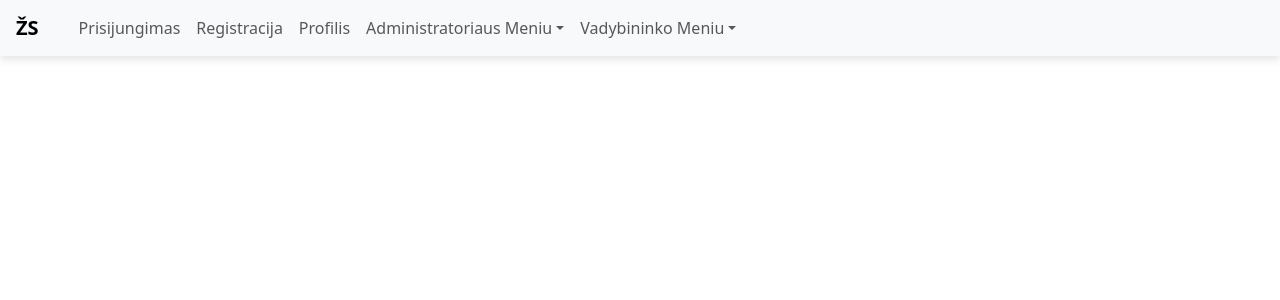
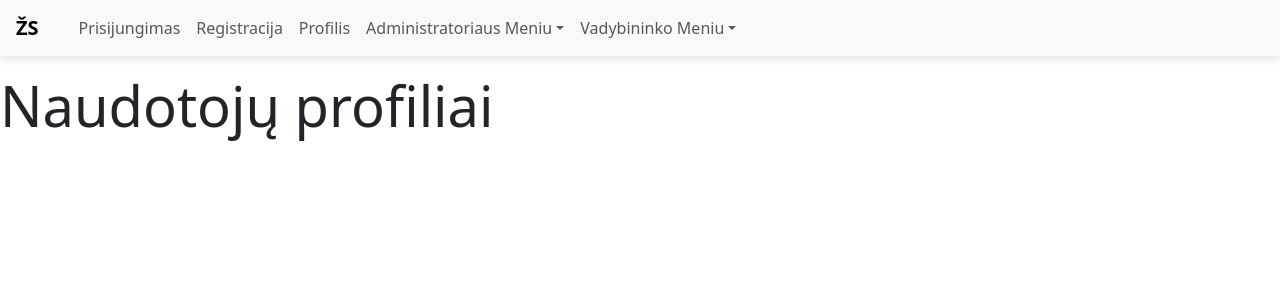
Before and after one commit to Rokas1212/Zoles-Stotele, a React (Vite) app in the folder stotele.client/: page /administratorius/profiliai in a window 1280 px wide. Shown: the top 300 px of the page. Built offline with nearby package versions, Linux system fonts and the light colour scheme.

Commit message:
prideti vadybininko/administratoriaus endpoints

```diff
--- a/stotele.client/src/App.tsx
+++ b/stotele.client/src/App.tsx
@@ -17,6 +17,9 @@ import PrekiuKategorijos from "./pages/Prekes/PrekiuKategorijos";
 import RedaguotiProfili from "./pages/Profilis/RedaguotiProfili";
 import BlokuotosRekomendacijos from "./pages/Rekomendacijos/BlokuotosRekomendacijos";
 import MegstamosKategorijos from "./pages/Rekomendacijos/MegstamosKategorijos";
+import PridetiPreke from "./pages/Prekes/PridetiPreke";
+import PridetiKategorija from "./pages/Prekes/PridetiKategorija";
+import Profiliai from "./pages/Profilis/Profiliai";
 
 function App() {
   return (
@@ -33,7 +36,11 @@ function App() {
         <Route path="/apmokejimas" element={<Apmokejimas />} />
         <Route path="/nuolaida" element={<Nuolaida />} />
         <Route path="/nuolaidos" element={<Nuolaidos />} />
-        <Route path="/prideti-nuolaida" element={<PridetiNuolaida />} />
+        <Route path="/administratorius/profiliai" element={<Profiliai />} />
+        <Route
+          path="/administratorius/prideti-nuolaida"
+          element={<PridetiNuolaida />}
+        />
         <Route path="/preke" element={<Preke />} />
         <Route path="/prekes" element={<Prekes />} />
         <Route path="/prekiu-kategorijos" element={<PrekiuKategorijos />} />
@@ -46,6 +53,11 @@ function App() {
           path="/megstamos-kategorijos"
           element={<MegstamosKategorijos />}
         />
+        <Route
+          path="vadybininkas/prideti-kategorija"
+          element={<PridetiKategorija />}
+        />
+        <Route path="vadybininkas/prideti-preke" element={<PridetiPreke />} />
       </Routes>
     </Router>
   );
--- /dev/null
+++ b/stotele.client/src/pages/Prekes/PridetiKategorija.tsx
@@ -0,0 +1,9 @@
+const PridetiKategorija = () => {
+  return (
+    <div>
+      <h1>Pridėti Kategoriją</h1>
+    </div>
+  );
+};
+
+export default PridetiKategorija;
--- /dev/null
+++ b/stotele.client/src/pages/Prekes/PridetiPreke.tsx
@@ -0,0 +1,9 @@
+const PridetiPreke = () => {
+  return (
+    <div>
+      <h1>Pridėti Prekę</h1>
+    </div>
+  );
+};
+
+export default PridetiPreke;
--- /dev/null
+++ b/stotele.client/src/pages/Profilis/Profiliai.tsx
@@ -0,0 +1,11 @@
+import React from "react";
+
+const Profiliai = () => {
+  return (
+    <div>
+      <h1 className="display-4">Naudotojų profiliai</h1>
+    </div>
+  );
+};
+
+export default Profiliai;
```
